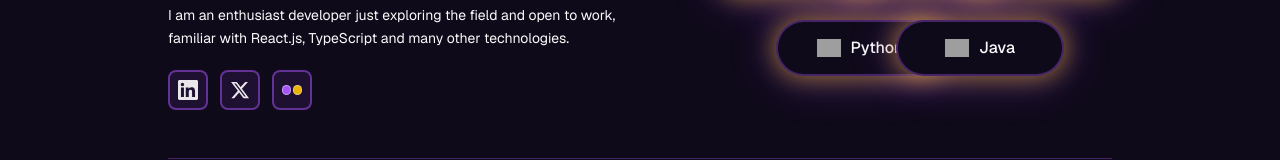
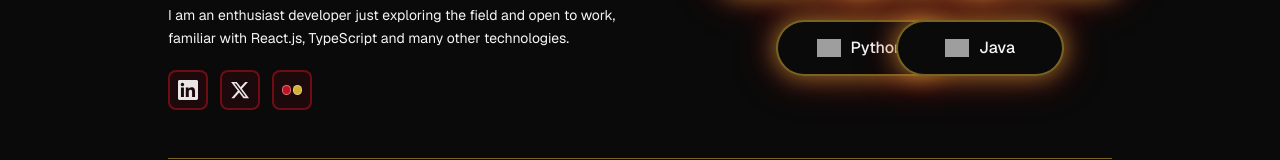
Before and after one commit to ssk033/Sanidhya-portfolio, a Next.js app: page / in a window 1280 px wide. Shown: the part 404-564 px from the top of the page. Built offline with nearby package versions, Linux system fonts and the light colour scheme; grey boxes are pictures that could not be loaded.

Commit message:
my-portfolio1

```diff
--- a/app/layout.tsx
+++ b/app/layout.tsx
@@ -28,7 +28,7 @@ export default function RootLayout({
       <head>
         <script
           dangerouslySetInnerHTML={{
-            __html: `(function(){var t=localStorage.getItem("portfolio-theme");if(t)t=t.trim();var v=["purple-gold","ironMan","captainAmerica","spiderMan","thor"];var theme=v.indexOf(t)!==-1?t:"purple-gold";document.documentElement.setAttribute("data-theme",theme);})();`,
+            __html: `(function(){var t=localStorage.getItem("portfolio-theme");if(t)t=t.trim();var v=["purple-gold","ironMan","captainAmerica","spiderMan","thor"];var theme=v.indexOf(t)!==-1?t:"ironMan";document.documentElement.setAttribute("data-theme",theme);})();`,
           }}
         />
       </head>
--- a/components/ThemeSwitcher.tsx
+++ b/components/ThemeSwitcher.tsx
@@ -17,10 +17,10 @@ const STORAGE_KEY = "portfolio-theme";
 const VALID_THEMES: ThemeId[] = ["purple-gold", "ironMan", "captainAmerica", "spiderMan", "thor"];
 
 function getStoredTheme(): ThemeId {
-  if (typeof window === "undefined") return "purple-gold";
+  if (typeof window === "undefined") return "ironMan";
   const stored = localStorage.getItem(STORAGE_KEY);
   if (stored && VALID_THEMES.includes(stored as ThemeId)) return stored as ThemeId;
-  return "purple-gold";
+  return "ironMan";
 }
 
 function applyTheme(themeId: ThemeId) {
@@ -32,7 +32,7 @@ function applyTheme(themeId: ThemeId) {
 }
 
 export default function ThemeSwitcher() {
-  const [theme, setTheme] = useState<ThemeId>("purple-gold");
+  const [theme, setTheme] = useState<ThemeId>("ironMan");
   const [mounted, setMounted] = useState(false);
   const [open, setOpen] = useState(false);
 
@@ -59,8 +59,8 @@ export default function ThemeSwitcher() {
         aria-label="Color theme"
       >
         <span className="flex h-5 w-5 gap-0.5">
-          <span className="h-2.5 w-2.5 rounded-full bg-[#a855f7]" />
-          <span className="h-2.5 w-2.5 rounded-full bg-[#eab308]" />
+          <span className="h-2.5 w-2.5 rounded-full bg-[#C1121F]" />
+          <span className="h-2.5 w-2.5 rounded-full bg-[#D4AF37]" />
         </span>
       </div>
     );
```
